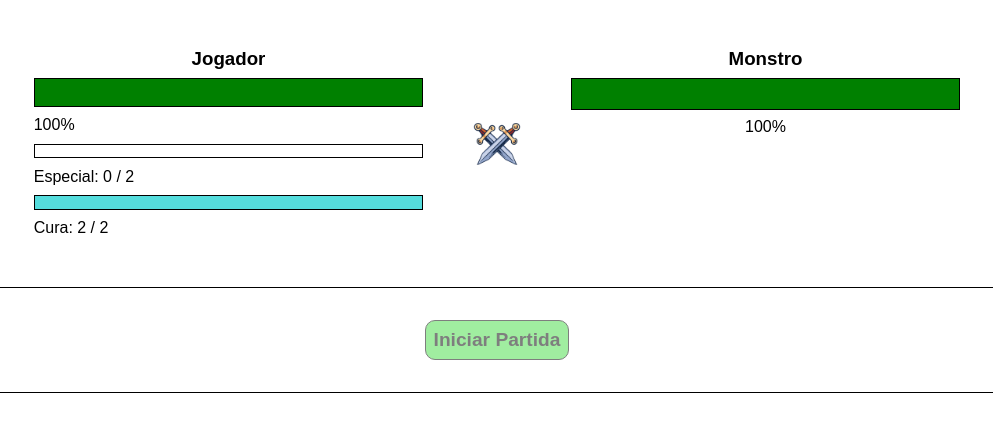
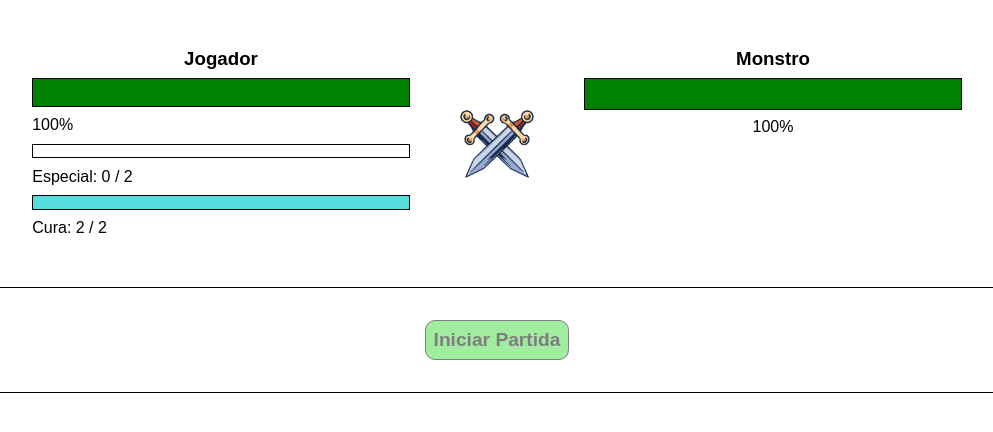
Before and after one commit to Marcos-Monte/matador-de-monstros, a website with bundled scripts: page index.html in a window 1280 px wide. Shown: the whole page, without its empty margins (143-1136 px from the left). Built offline with nearby package versions, Linux system fonts and the light colour scheme.

Commit message:
fix: concerto de imagem

```diff
--- a/index.html
+++ b/index.html
@@ -6,7 +6,7 @@
     <meta name="viewport" content="width=device-width, initial-scale=1.0">
     <title>Matador de Monstros</title>
     <link rel="stylesheet" href="./styles/style.css">
-    <link rel="shortcut icon" href="./icone.webp" type="image/x-icon">
+    <link rel="shortcut icon" href="./assets/espadas.png" type="image/x-icon">
     <script src="https://unpkg.com/vue@2"></script>
 </head>
 
@@ -63,7 +63,7 @@
 
             </article>
 
-            <img class="versus" src="./icone.webp" alt="">
+            <img class="espadas" src="./assets/espadas.png" alt="Imagem de Duas Espadas Cruzadas">
 
             <!-- Status do Personagem -->
             <article class="statusPersonagem">
--- a/styles/status.css
+++ b/styles/status.css
@@ -59,7 +59,7 @@
 }
 
 /* Icone de Espadas */
-.versus {
-    width: 50px;
-    height: 50px;
+.espadas {
+    width: 80px;
+    height: 80px;
 }
```
Also changed, not shown: assets/espadas.png (renamed from icone.webp).
